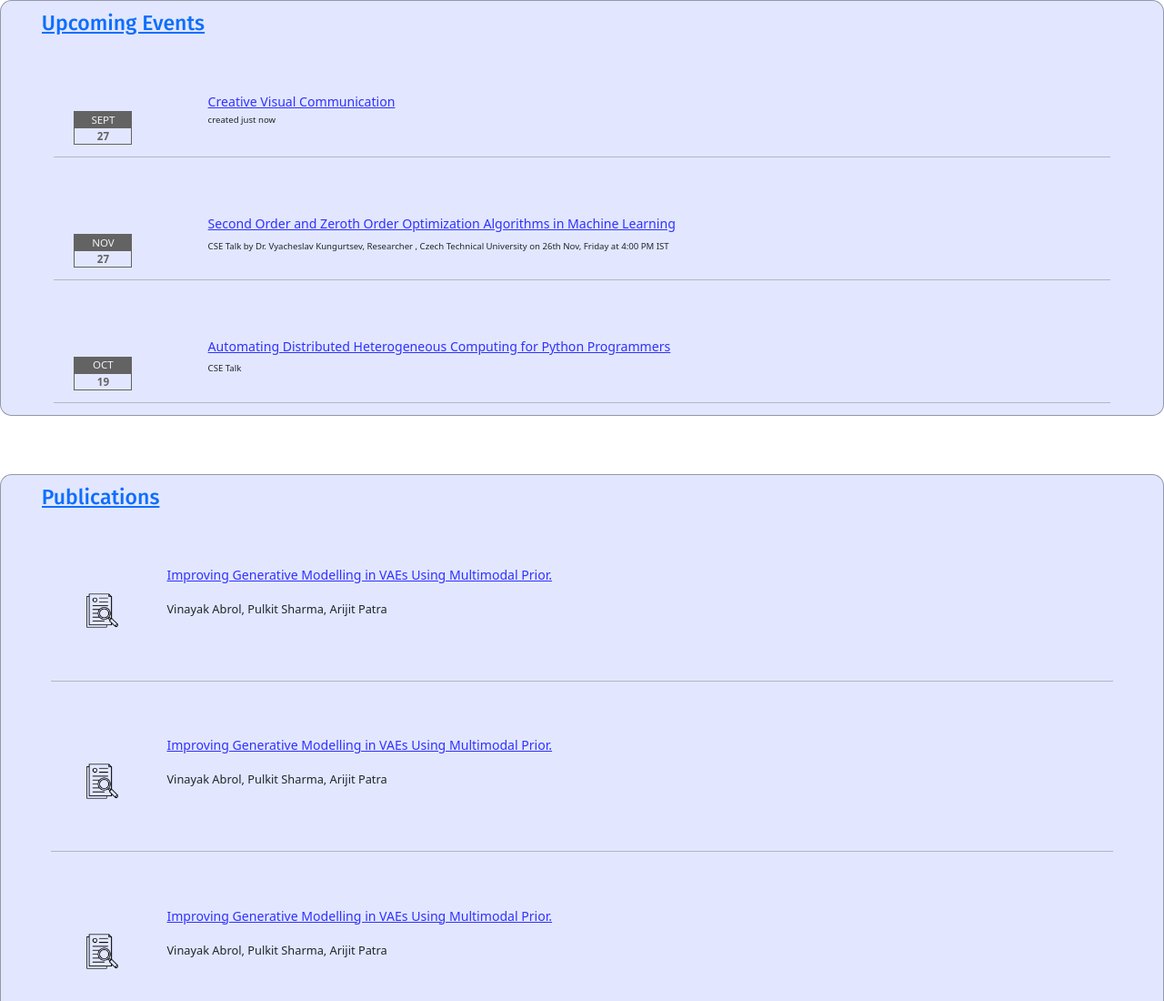
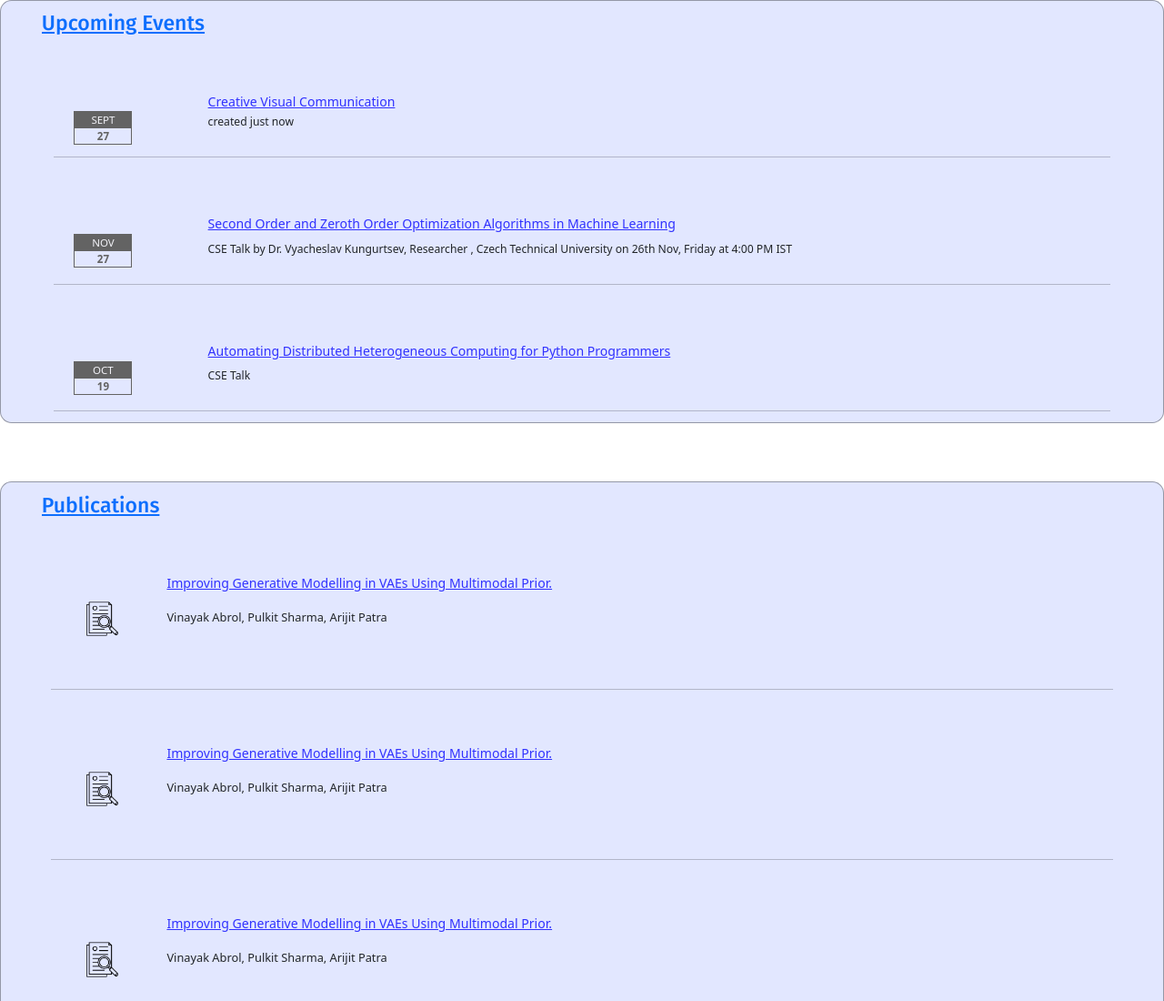
Before and after one commit to mohitbansal2020526/CSE_Website_IIITD_, a Gatsby site: page /news-and-events/Rightcomponent in a window 1280 px wide. Shown: the top 1100 px of the page at 91% size. Built offline with nearby package versions, Linux system fonts and the light colour scheme; Gatsby itself is replaced by a stand-in of ours; a web font is replaced by a local one.

Commit message:
events description fixed

```diff
--- a/src/components/Card/Eventscard.jsx
+++ b/src/components/Card/Eventscard.jsx
@@ -15,10 +15,6 @@ const Eventscard = props => {
     // Add any additional styles as needed
   };
 
-  const descriptionStyle = {
-    fontSize: "0.6rem", // Adjust the font size as needed
-  };
-
   return (
     <div style={cardStyle} className="eventscard-container">
       <div className="eventContainer">
@@ -34,7 +30,9 @@ const Eventscard = props => {
             {props.title}
           </Link>
           <br />
-          <p style={descriptionStyle}>{props.description}</p>
+          <p >
+            {props.description}
+          </p>
         </div>
       </div>
       <hr style={style} />
```
